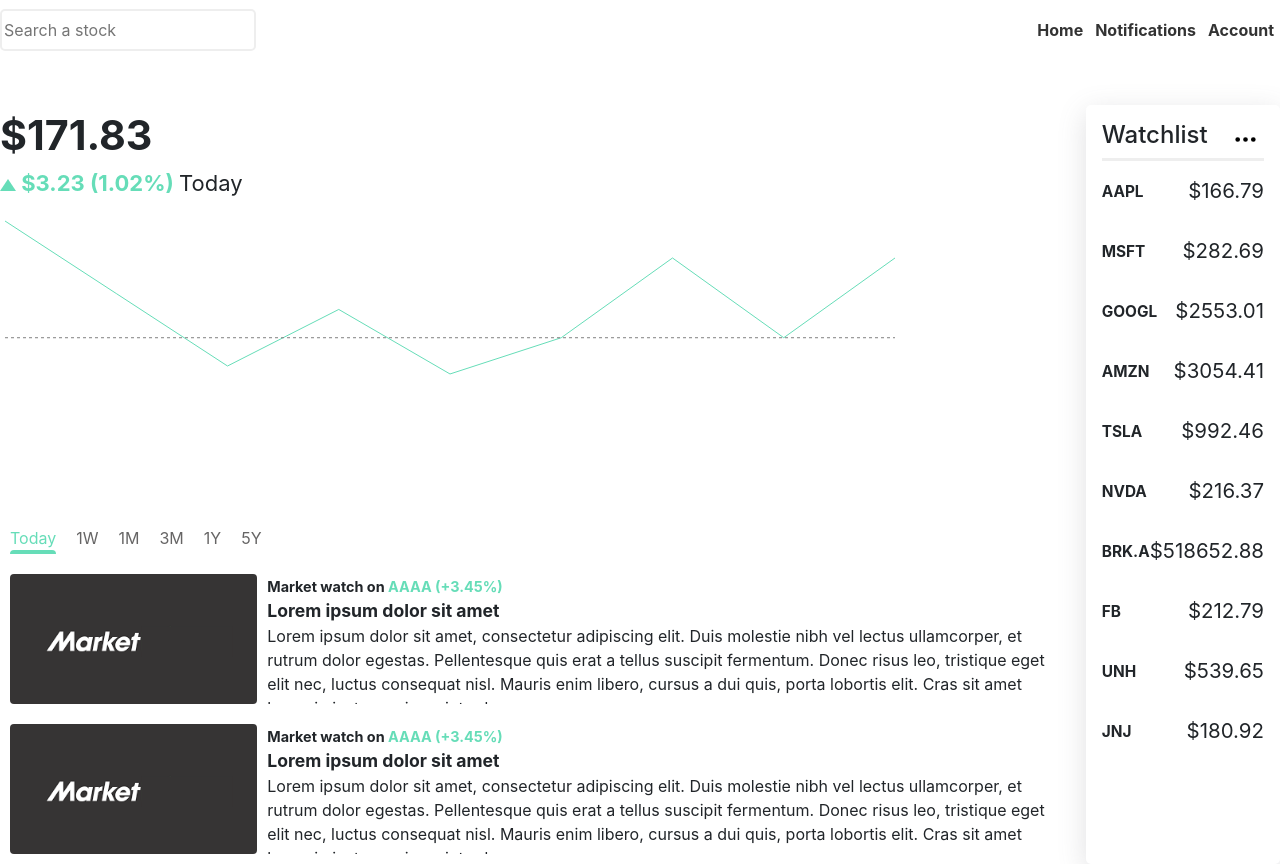
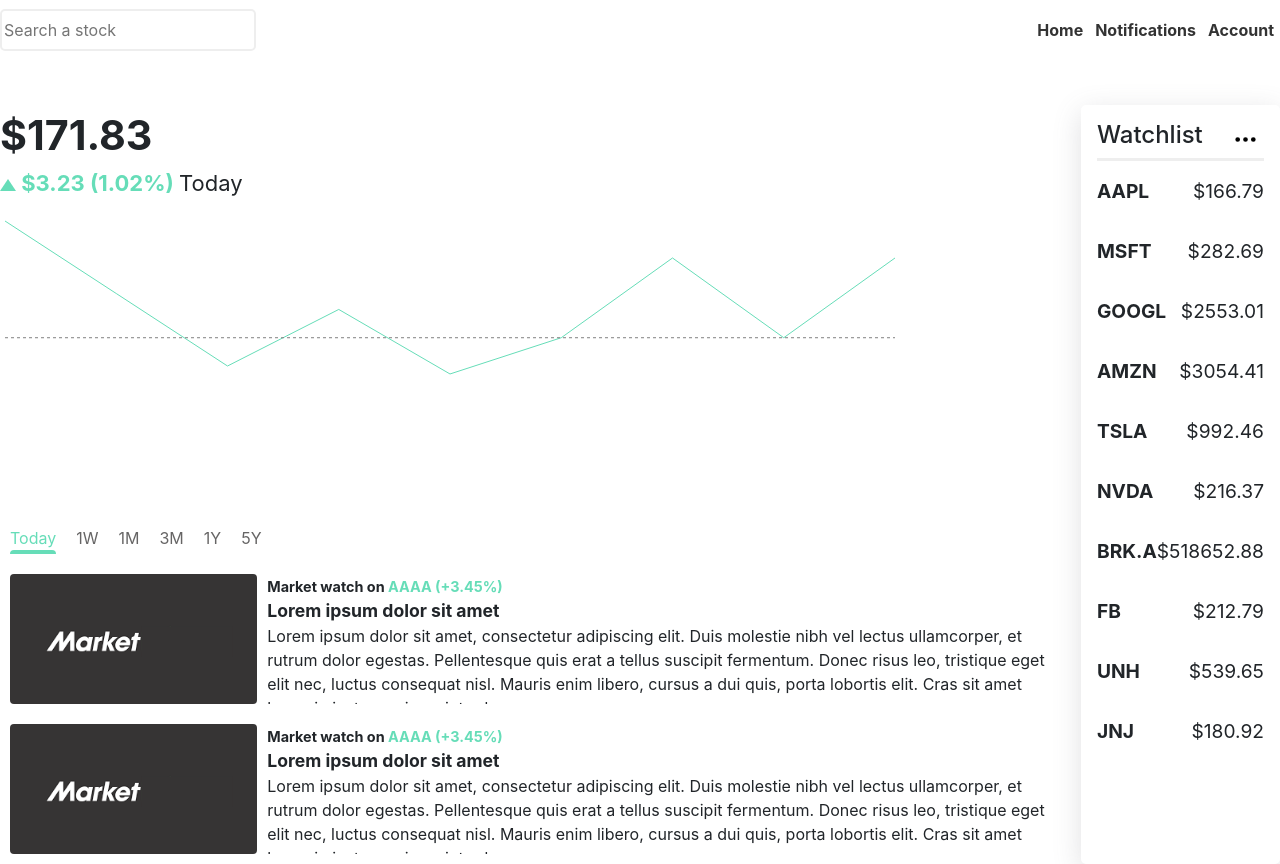
Before and after one commit to mixinmatch/stock-trading-board, a React (Create React App) app: page /dashboard in a window 1280 px wide. Built offline with nearby package versions, Linux system fonts and the light colour scheme.

Commit message:
change font

```diff
--- a/src/index.css
+++ b/src/index.css
@@ -147,11 +147,11 @@ code {
 
 .symbol-font {
   font-weight: bolder;
-  font-size: 1.2vw;
+  font-size: 1.2rem;
 }
 
 .card-price {
-  font-size: 1.6vw;
+  font-size: 1.2rem;
 }
 
 .cumulative-returns-buttons {
```
